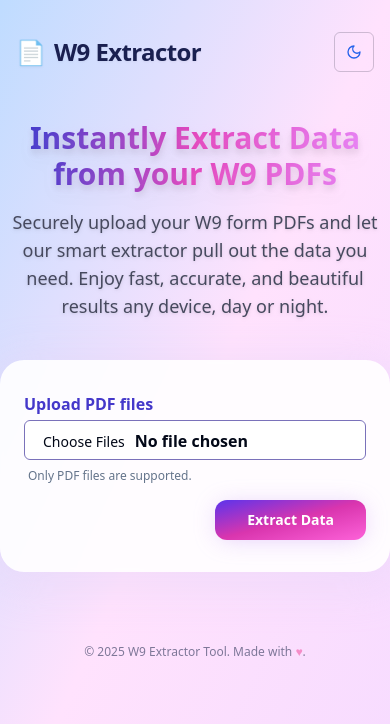
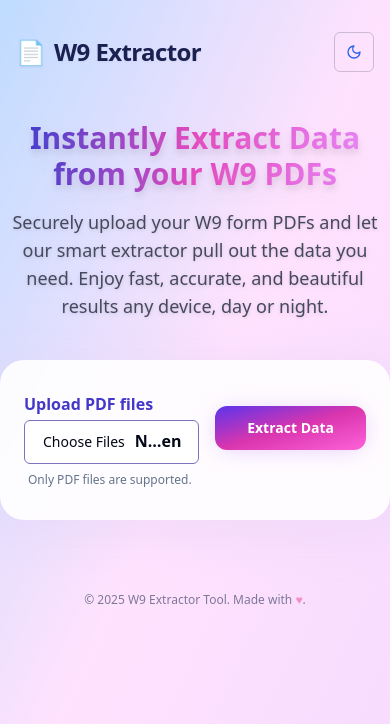
Before and after one commit to sandeepreddygantla/w9-wizard-extract, a React (Vite) app: page /w9-extractor in a window 390 px wide. Shown: the top 724 px of the page. Built offline with nearby package versions, Linux system fonts and the light colour scheme.

Commit message:
Fix: Align file input and button, fix theme switcher
- Aligned the file input and "Extract Data" button horizontally and vertically.
- Fixed the theme switcher to correctly toggle between light and dark themes.

```diff
--- a/src/components/ThemeSwitcher.tsx
+++ b/src/components/ThemeSwitcher.tsx
@@ -4,16 +4,18 @@ import { Sun, Moon } from "lucide-react";
 import { useTheme } from "next-themes";
 import { Button } from "@/components/ui/button";
 
+// Ensure tailwind "class" strategy for dark mode, see tailwind.config.ts
 export function ThemeSwitcher() {
-  const { theme, setTheme, resolvedTheme } = useTheme();
+  const { setTheme, resolvedTheme } = useTheme();
   const [mounted, setMounted] = React.useState(false);
 
-  React.useEffect(() => setMounted(true), []);
+  React.useEffect(() => {
+    setMounted(true);
+  }, []);
 
   if (!mounted) return null;
 
-  // Use resolvedTheme for SSR-safe detection
-  const isDark = (resolvedTheme || theme) === "dark";
+  const isDark = resolvedTheme === "dark";
 
   return (
     <Button
@@ -25,9 +27,11 @@ export function ThemeSwitcher() {
       tabIndex={0}
       type="button"
     >
-      {isDark
-        ? <Sun className="text-yellow-400" />
-        : <Moon className="text-blue-600" />}
+      {isDark ? (
+        <Sun className="text-yellow-400" />
+      ) : (
+        <Moon className="text-blue-600" />
+      )}
     </Button>
   );
 }
--- a/src/pages/W9Extractor.tsx
+++ b/src/pages/W9Extractor.tsx
@@ -1,3 +1,4 @@
+
 import React, { useRef, useState } from "react";
 import { Button } from "@/components/ui/button";
 import { Card, CardContent } from "@/components/ui/card";
@@ -151,7 +152,8 @@ export default function W9Extractor() {
             e.preventDefault();
             handleExtract();
           }}
-          className="w-full flex flex-col md:flex-row gap-4 md:gap-2 items-stretch"
+          // Changed: Use flex-row for horizontal row, items-center for vertical alignment
+          className="w-full flex flex-row gap-4 items-center"
         >
           {/* Input + Label stack */}
           <div className="flex flex-col gap-1 flex-1">
@@ -171,12 +173,13 @@ export default function W9Extractor() {
               className="bg-white/80 dark:bg-zinc-800/70 border border-[#7a72ba] dark:border-fuchsia-700 transition-colors font-semibold outline-none focus:ring-2 focus:ring-[#c77dfa]/60"
               disabled={loading}
               required
+              style={{ minHeight: "44px" }} // To better align with button
             />
             <div className="text-xs text-muted-foreground pt-1 pl-1">
               Only PDF files are supported.
             </div>
           </div>
-          <div className="flex items-end justify-end">
+          <div className="flex items-end justify-end h-full pb-6 md:pb-0"> {/* pb-6 aligns the button towards baseline with desktop; mobile unaffected */}
             <Button
               type="submit"
               disabled={loading}
@@ -189,6 +192,8 @@ export default function W9Extractor() {
               )}
               style={{
                 boxShadow: "0 2px 24px -4px #d7b2f7b8",
+                minHeight: "44px", // Matches file input height
+                marginBottom: "0", // Ensure baseline alignment
               }}
             >
               {loading ? (
```
